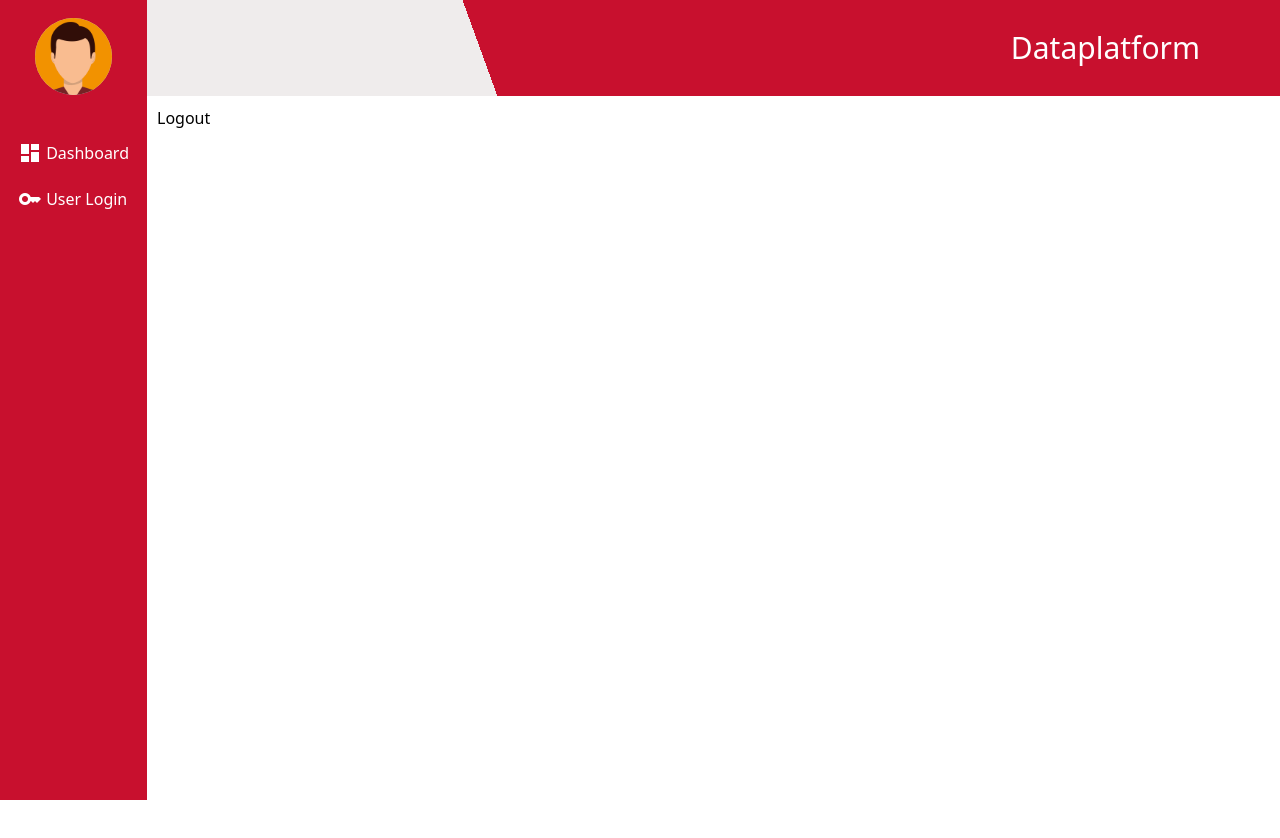
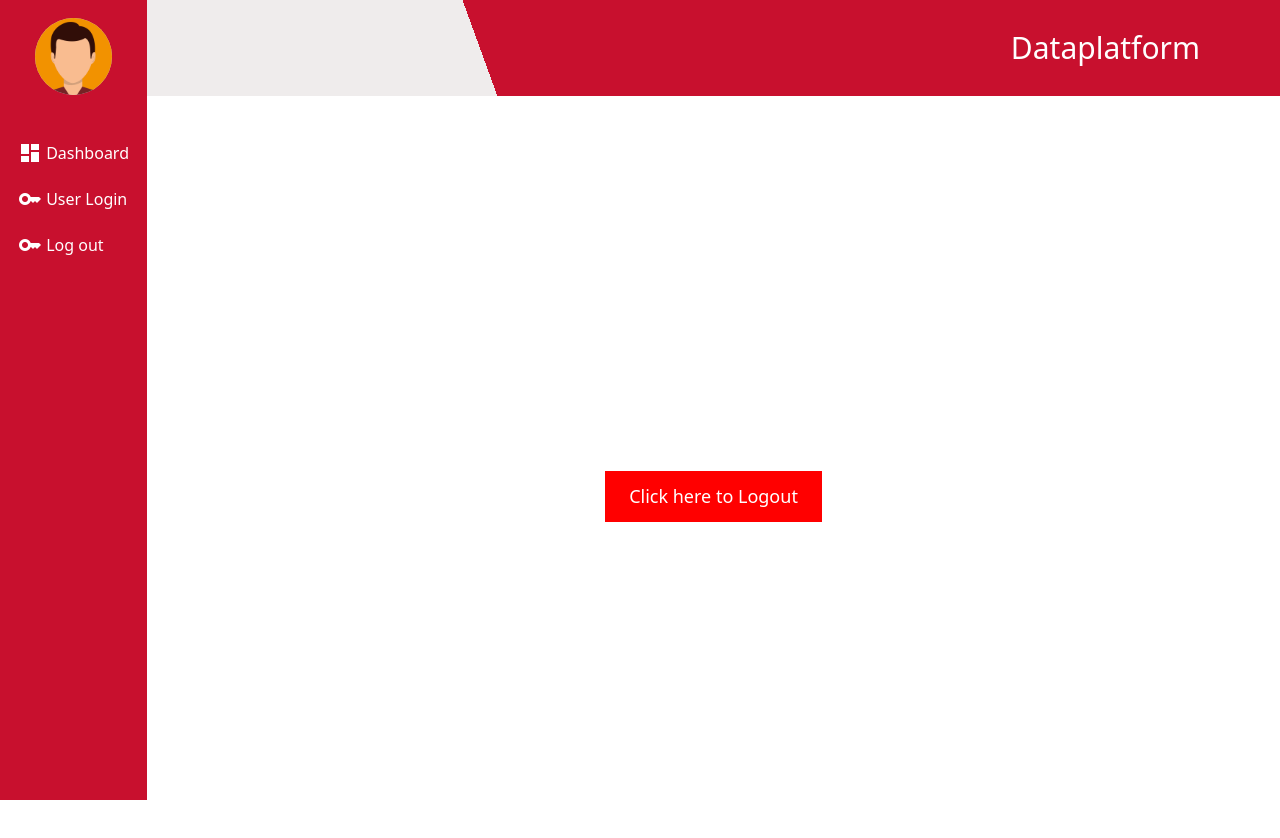
Before and after one commit to CIS-Spring-2023/project-cis_4339_project_15, a Vue app in the folder frontend/: page /logout in a window 1280 px wide. Shown: the top 838 px of the page. Before the commit the page ends 800 px from the top, so only its background shows below. Built offline with nearby package versions, Linux system fonts and the light colour scheme; no server answers.

Commit message:
Logout created. But, tabs in navbar not cleared

```diff
--- a/frontend/src/App.vue
+++ b/frontend/src/App.vue
@@ -146,6 +146,12 @@ export default {
                 User Login
               </router-link>
             </li>
+            <li>
+              <router-link to="/logout">
+                <span style="position: relative; top: 6px" class="material-icons">key</span>
+                Log out
+              </router-link>
+            </li>
           </ul>
         </nav>
       </header>
--- a/frontend/src/components/logout.vue
+++ b/frontend/src/components/logout.vue
@@ -1,18 +1,60 @@
 <template>
-    <div>
-        <!-- Your component content here -->
-        <button @click="logout">Logout</button>
+    <div class="container">
+        <div class="center">
+            <button @click="logout" class="logout-button">Click here to Logout</button>
+            <p v-if="success" class="text-green-700 w-full flex justify-center">Logout Success!</p>
+        </div>
     </div>
+    <!-- <div v-if="success" class="text-green-700 w-full flex justify-center">Logout Success!</div> -->
 </template>
 
 <script>
 export default {
+    data() {
+        return {
+            success: false
+        }
+    },
     methods: {
         logout() {
-            // Perform any logout logic, e.g., API call to invalidate session, clear local storage, etc.
-            // Then, use Vue.js router to navigate to the login page
-            this.$router.push({ name: 'loginPage.vue' });
+            this.success = true;
+            sessionStorage.clear(); // Your logout logic here
+            console.log("Logged out");
         }
     }
+};
+</script>
+
+<style scoped>
+.container {
+    display: flex;
+    justify-content: center;
+    align-items: center;
+    height: 100vh;
+    /* Set container height to fill the viewport */
 }
-</script>
+
+.center {
+    text-align: center;
+}
+
+.logout-button {
+    background-color: #ff0000;
+    /* Button background color */
+    color: #ffffff;
+    /* Button text color */
+    padding: 12px 24px;
+    /* Button padding */
+    font-size: 18px;
+    /* Button font size */
+    border: none;
+    /* Remove button border */
+    cursor: pointer;
+    /* Add cursor pointer on hover */
+}
+
+.logout-button:hover {
+    opacity: 0.8;
+    /* Reduce opacity on hover */
+}
+</style>
```
